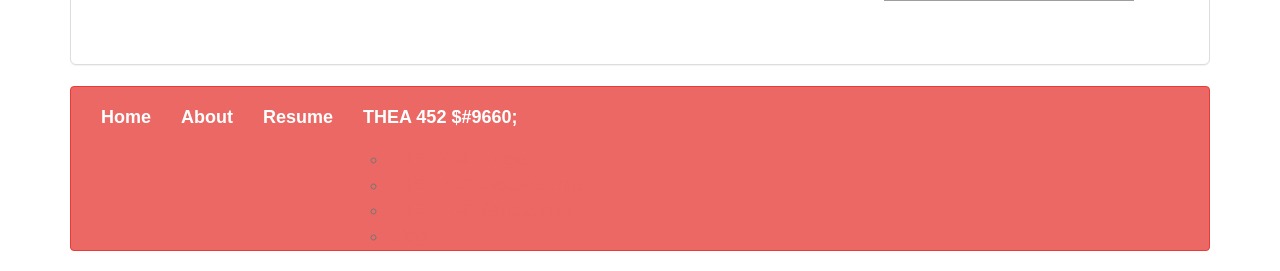
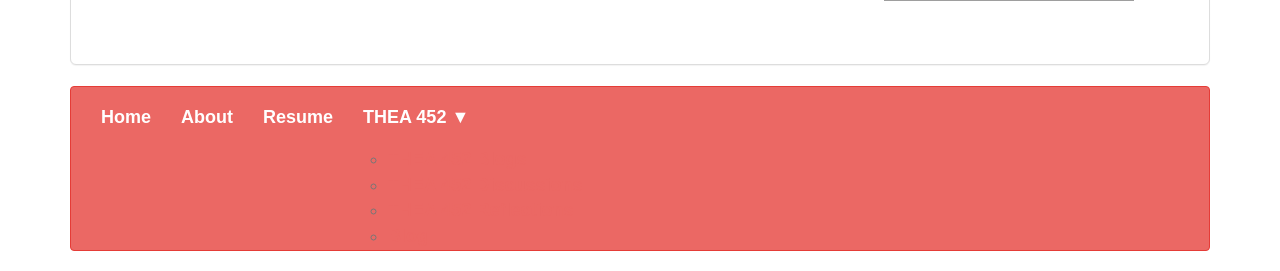
Before and after one commit to michelleplunkett/michelleplunkett.github.io, a Jekyll site: the page built from index.html, in a window 1280 px wide and 900 px high. Shown: the part 334-605 px from the top of the window. Built offline with Jekyll 4.4.1, drawn with Linux system fonts in a browser that asks for light colours; nearby versions of some CDN libraries; some web fonts are replaced; Markdown is read by kramdown in place of the engine named in the settings; grey boxes are pictures that could not be loaded.

Commit message:
Update navigation.html

```diff
--- a/_includes/navigation.html
+++ b/_includes/navigation.html
@@ -20,7 +20,7 @@
 
 
       <li>
-          <a href="#">THEA 452 <span class="arrow">$#9660;</span></a>
+          <a href="#">THEA 452 <span class="arrow">&#9660;</span></a>
           <ul class="sub-menu">
             <li {% if page.title == 'THEA 452 Blogs' %} class="active" {% endif %} >
               <a href="/thea452.html">THEA 452 Blogs</a>
```
